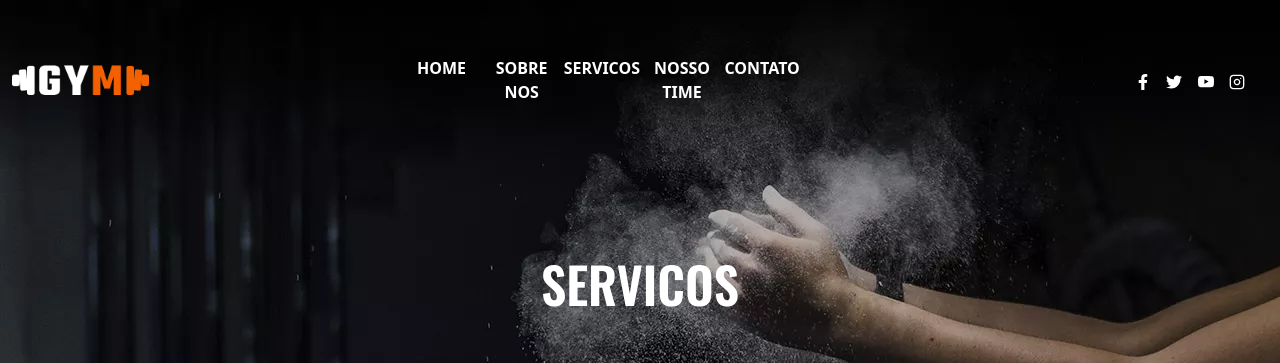
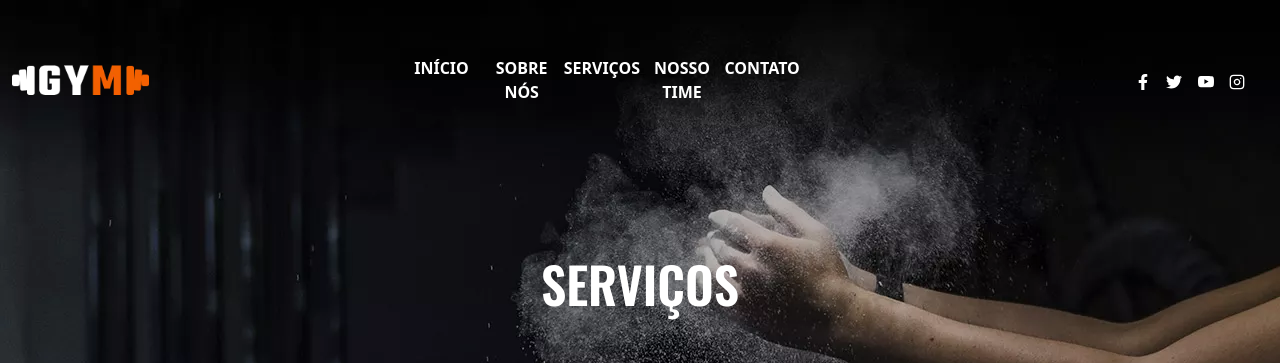
Before and after one commit to DiegoADB1/gym, a React (Create React App) app: page /servico in a window 1280 px wide. Shown: the top 363 px of the page. Built offline with nearby package versions, Linux system fonts and the light colour scheme.

Commit message:
marco 1 commit

```diff
--- a/public/index.html
+++ b/public/index.html
@@ -24,7 +24,7 @@
       work correctly both with client-side routing and a non-root public URL.
       Learn how to configure a non-root public URL by running `npm run build`.
     -->
-    <title>Gym</title>
+    <title>GYM</title>
   </head>
   <body>
     <noscript>You need to enable JavaScript to run this app.</noscript>
--- a/src/header/Header.js
+++ b/src/header/Header.js
@@ -15,17 +15,17 @@ function Header() {
         <ul className="navbar-nav w-50 text-center">
           <li className="col-lg-2 nav-item">
             <Link className="fw-bolder button" to="/">
-              HOME
+              INÍCIO
             </Link>
           </li>
           <li className="col-lg-2 nav-item">
             <Link className="fw-bolder button" to="/sobre">
-              SOBRE NOS
+              SOBRE NÓS
             </Link>
           </li>
           <li className="col-lg-2 nav-item">
           <Link className="fw-bolder button" to="/servico">
-              SERVICOS
+              SERVIÇOS
             </Link>
           </li>
           <li className="col-lg-2 nav-item">
--- a/src/home/Home.js
+++ b/src/home/Home.js
@@ -14,7 +14,7 @@ function Home() {
             className="d-flex align-items-center justify-content-center"
             style={{ height: 350, fontFamily: ["Oswald", "sans-serif"] }}
           >
-            <HeaderContent name={"home"} />
+            <HeaderContent name={"início"} />
           </div>
         </div>
       </div>
--- a/src/servicos/Servico.js
+++ b/src/servicos/Servico.js
@@ -15,7 +15,7 @@ function Servico() {
             style={{ height: 350, fontFamily: ["Oswald", "sans-serif"] }}
           >
             <div></div>
-            <HeaderContent name={"servicos"} />
+            <HeaderContent name={"serviços"} />
           </div>
         </div>
       </div>
```
